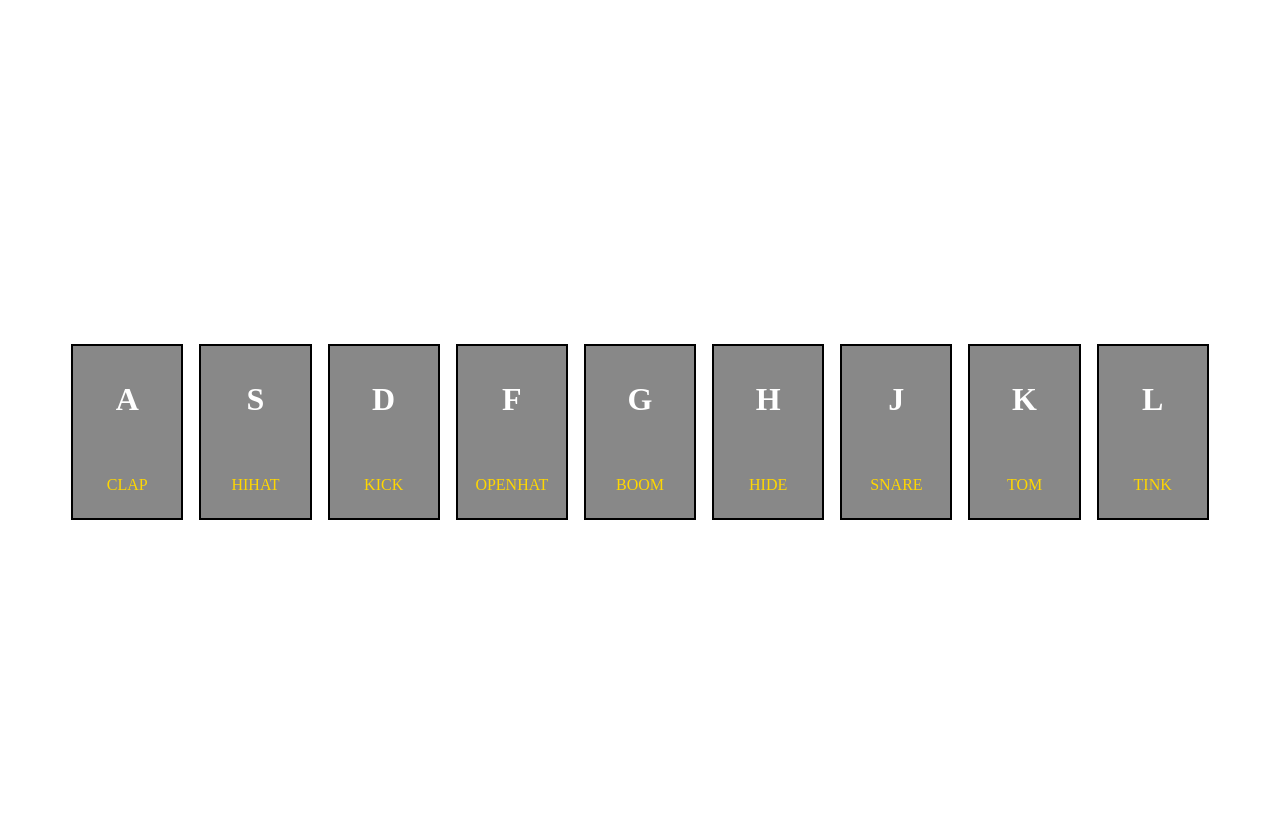
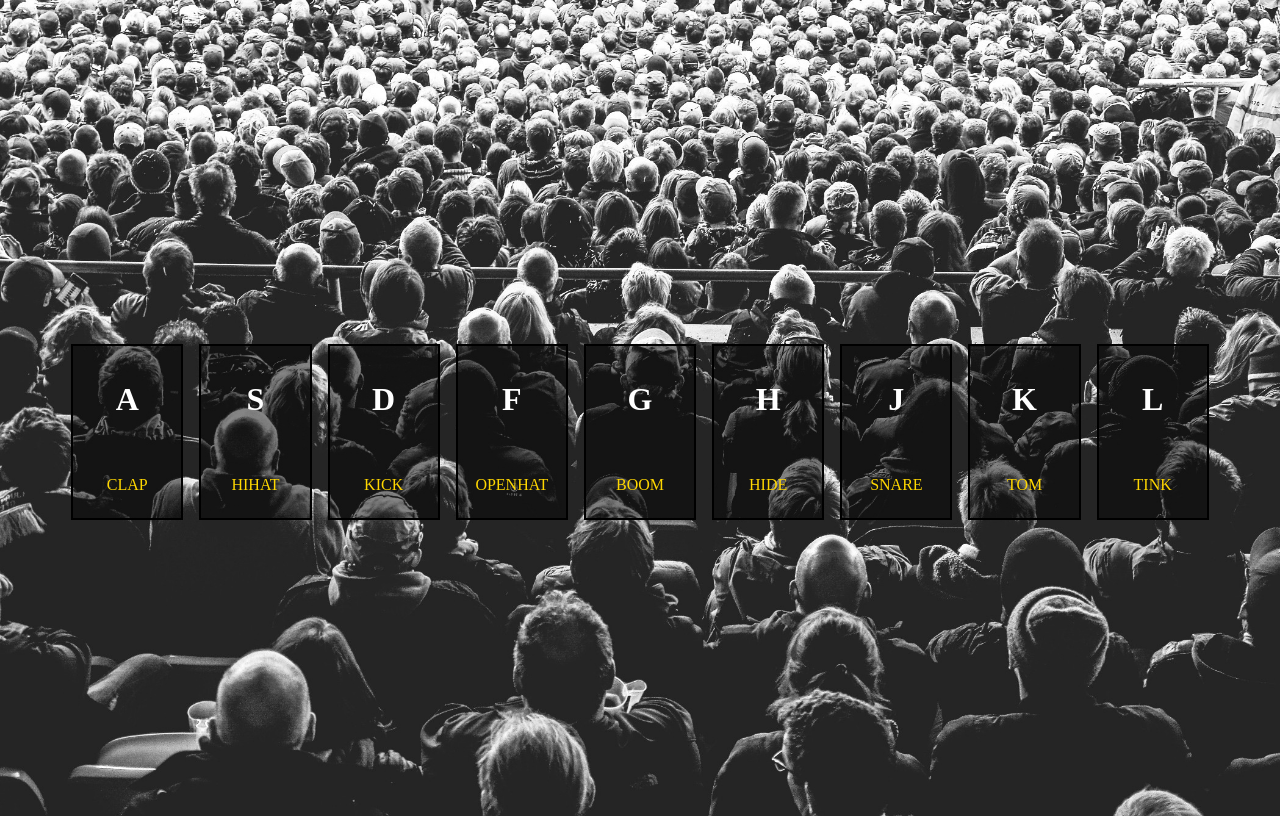
Before and after one commit to snowfishchocolate/js30-drum, a plain HTML site: page index.html in a window 1280 px wide. Drawn offline with Linux system fonts and the light colour scheme.

Commit message:
Update Drum kit.css

```diff
--- a/css/Drum kit.css
+++ b/css/Drum kit.css
@@ -1,5 +1,5 @@
 body {
-  background-image: url("./image/background.jpg");
+  background-image: url("../image/background.jpg");
   background-position: bottom;
   background-size: cover;
 }
```
